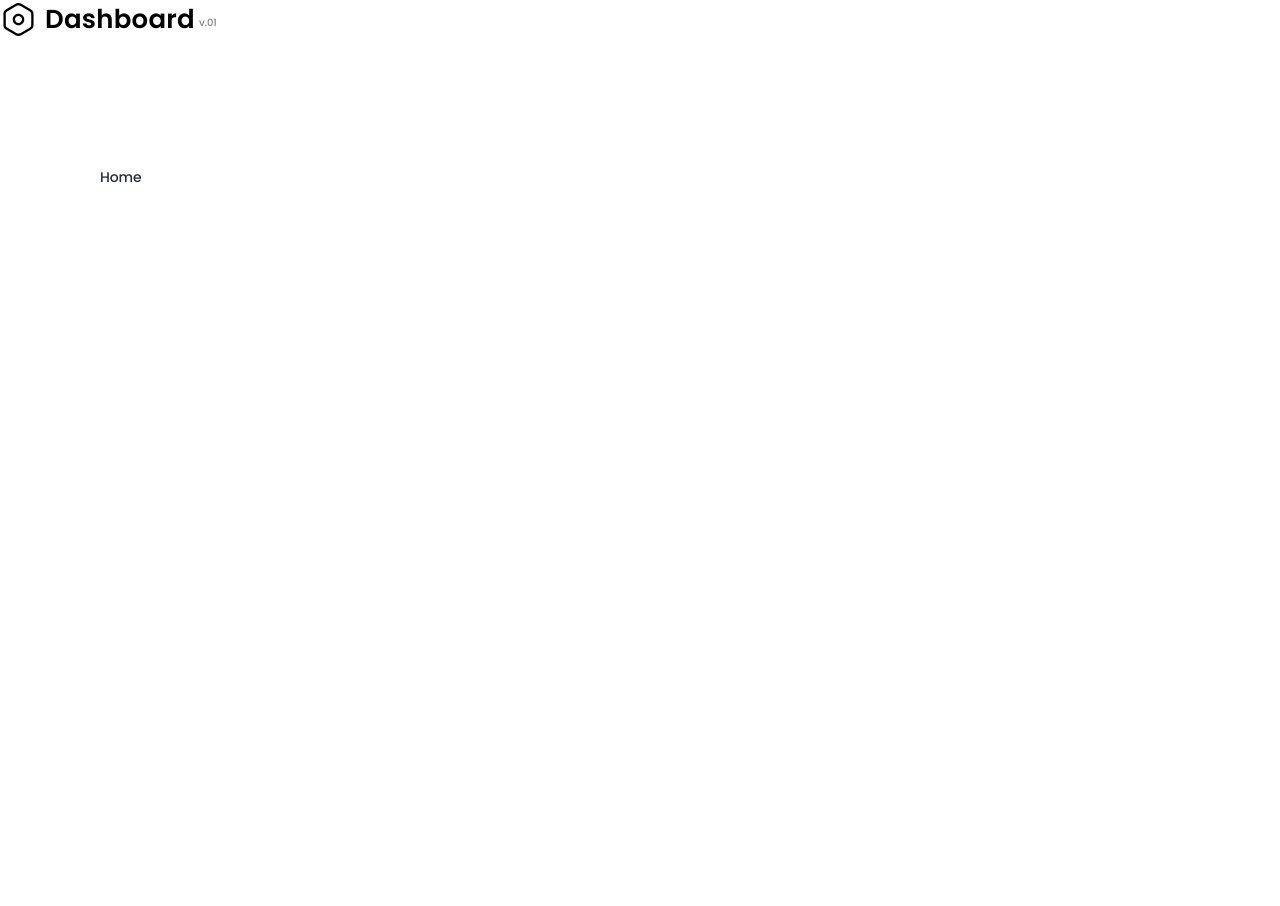
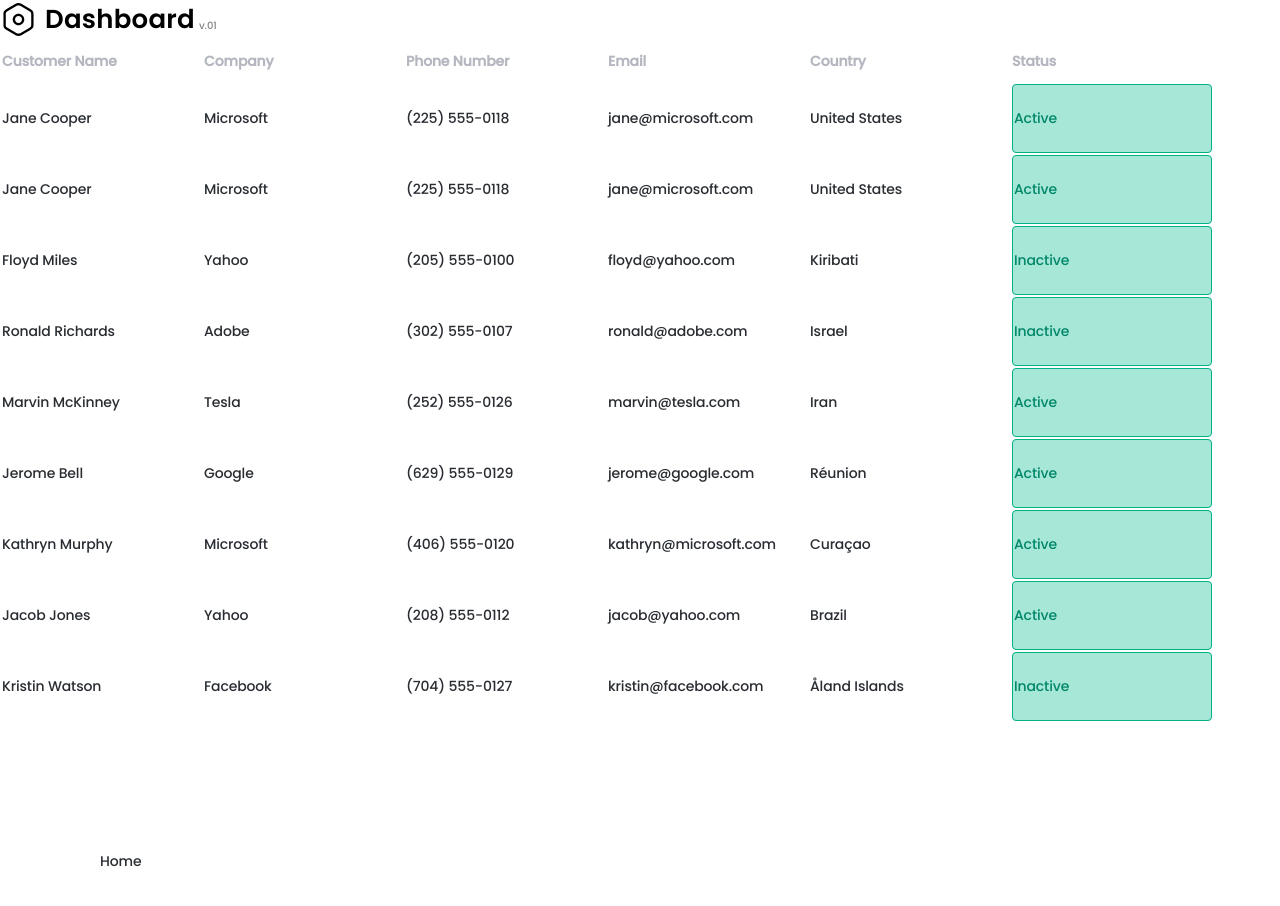
Before and after one commit to IrynaDidkivska/Dashboard, a React (Vite) app: page / in a window 1280 px wide. Shown: the top 906 px of the page. Before the commit the page ends 800 px from the top, so only its background shows below. Built offline with nearby package versions, Linux system fonts and the light colour scheme.

Commit message:
add table

```diff
--- a/package.json
+++ b/package.json
@@ -11,11 +11,13 @@
   },
   "dependencies": {
     "modern-normalize": "^2.0.0",
+    "nanoid": "^5.0.4",
     "react": "^18.2.0",
     "react-dom": "^18.2.0",
     "react-loader-spinner": "^5.5.0",
     "react-redux": "^9.0.2",
     "react-router-dom": "^6.20.1",
+    "react-toastify": "^9.1.3",
     "styled-components": "^6.1.1"
   },
   "devDependencies": {
--- a/src/App.jsx
+++ b/src/App.jsx
@@ -9,11 +9,13 @@
 import Income from './pages/Income/Income';
 import Promote from './pages/Promote/Promote';
 import Help from './pages/Help/Help';
+import CustomersList from './components/CustomersList/CustomersList';
 
 function App() {
   return (
     <>
       <Logo />
+      <CustomersList />
       <Routes>
         <Route path="/" element={<Layout />}>
           <Route index element={<Home />} />
--- /dev/null
+++ b/src/components/CustomersList/CustomersList.jsx
@@ -0,0 +1,41 @@
+import { useContext } from 'react';
+import {
+  ColumnName,
+  ColumnText,
+  Table,
+  TableCell,
+} from './CustomersList.styled';
+import { MyContext } from '@/context/MyContext';
+
+const CustomersList = () => {
+  const items = useContext(MyContext);
+  return (
+    <Table>
+      <thead>
+        <ColumnName>
+          <ColumnText>Customer Name</ColumnText>
+          <ColumnText>Company</ColumnText>
+          <ColumnText>Phone Number</ColumnText>
+          <ColumnText>Email</ColumnText>
+          <ColumnText>Country</ColumnText>
+          <ColumnText>Status</ColumnText>
+        </ColumnName>
+      </thead>
+
+      <tbody>
+        {items.map(item => (
+          <tr key={item.id}>
+            <TableCell>{item.customerName}</TableCell>
+            <TableCell>{item.company}</TableCell>
+            <TableCell>{item.phoneNumber}</TableCell>
+            <TableCell>{item.email}</TableCell>
+            <TableCell>{item.country}</TableCell>
+            <TableCell>{item.status}</TableCell>
+          </tr>
+        ))}
+      </tbody>
+    </Table>
+  );
+};
+
+export default CustomersList;
--- /dev/null
+++ b/src/components/CustomersList/CustomersList.styled.js
@@ -0,0 +1,31 @@
+import { styled } from 'styled-components';
+
+export const Table = styled.table`
+  font-size: 14px;
+  letter-spacing: -0.14px;
+  text-align: left;
+  color: var(--main-text);
+`;
+
+export const ColumnName = styled.tr`
+  border: 1px solid green;
+`;
+export const ColumnText = styled.th`
+  background-color: transparent;
+  color: #b5b7c0;
+  padding: 10px 0;
+  width: 200px;
+`;
+
+export const TableCell = styled.td`
+  &:not(:last-child) {
+    padding: 24px 0;
+  }
+
+  &:last-child {
+    border-radius: 4px;
+    border: 1px solid #00b087;
+    background: rgba(22, 192, 152, 0.38);
+    color: #008767;
+  }
+`;
--- a/src/components/Logo/Logo.styled.js
+++ b/src/components/Logo/Logo.styled.js
@@ -53,5 +53,8 @@
       width: 37px;
       height: 37px;
     }
+    span {
+      transform: translateY(6px);
+    }
   }
 `;
--- /dev/null
+++ b/src/context/MyContext.js
@@ -0,0 +1,87 @@
+import { createContext } from 'react';
+import { nanoid } from 'nanoid';
+
+export const MyContext = createContext();
+export const contexValue = [
+  {
+    id: nanoid(),
+    customerName: 'Jane Cooper',
+    company: 'Microsoft',
+    phoneNumber: '(225) 555-0118',
+    email: 'jane@microsoft.com',
+    country: 'United States',
+    status: 'Active',
+  },
+  {
+    id: nanoid(),
+    customerName: 'Jane Cooper',
+    company: 'Microsoft',
+    phoneNumber: '(225) 555-0118',
+    email: 'jane@microsoft.com',
+    country: 'United States',
+    status: 'Active',
+  },
+  {
+    id: nanoid(),
+    customerName: 'Floyd Miles',
+    company: 'Yahoo',
+    phoneNumber: '(205) 555-0100',
+    email: 'floyd@yahoo.com',
+    country: 'Kiribati',
+    status: 'Inactive',
+  },
+  {
+    id: nanoid(),
+    customerName: 'Ronald Richards',
+    company: 'Adobe',
+    phoneNumber: '(302) 555-0107',
+    email: 'ronald@adobe.com',
+    country: 'Israel',
+    status: 'Inactive',
+  },
+  {
+    id: nanoid(),
+    customerName: 'Marvin McKinney',
+    company: 'Tesla',
+    phoneNumber: '(252) 555-0126',
+    email: 'marvin@tesla.com',
+    country: 'Iran',
+    status: 'Active',
+  },
+  {
+    id: nanoid(),
+    customerName: 'Jerome Bell',
+    company: 'Google',
+    phoneNumber: '(629) 555-0129',
+    email: 'jerome@google.com',
+    country: 'Réunion',
+    status: 'Active',
+  },
+  {
+    id: nanoid(),
+    customerName: 'Kathryn Murphy',
+    company: 'Microsoft',
+    phoneNumber: '(406) 555-0120',
+    email: 'kathryn@microsoft.com',
+    country: 'Curaçao',
+    status: 'Active',
+  },
+  {
+    id: nanoid(),
+    customerName: 'Jacob Jones',
+    company: 'Yahoo',
+    phoneNumber: '(208) 555-0112',
+    email: 'jacob@yahoo.com',
+    country: 'Brazil',
+    status: 'Active',
+  },
+  {
+    id: nanoid(),
+    customerName: 'Kristin Watson',
+    company: 'Facebook',
+    phoneNumber: '(704) 555-0127',
+    email: 'kristin@facebook.com',
+    country: 'Åland Islands',
+    status: 'Inactive',
+  },
+];
--- a/src/main.jsx
+++ b/src/main.jsx
@@ -1,15 +1,21 @@
 import ReactDOM from 'react-dom/client';
 import { BrowserRouter } from 'react-router-dom';
+import { ToastContainer } from 'react-toastify';
 import App from './App';
 import './index.css';
 import 'modern-normalize/modern-normalize.css';
+import 'react-toastify/dist/ReactToastify.css';
 import { GlobalStyles } from './styles/GlobalStyle';
+import { MyContext, contexValue } from './context/MyContext';
 
 ReactDOM.createRoot(document.getElementById('root')).render(
   <>
     <BrowserRouter>
-      <App />
-      <GlobalStyles />
+      <MyContext.Provider value={contexValue}>
+        <App />
+        <GlobalStyles />
+        <ToastContainer autoClose={1800} />
+      </MyContext.Provider>
     </BrowserRouter>
   </>
 );
```
Also changed, not shown: src/components/SearchForm/SearchForm.jsx (added, +33 -0 lines), src/components/SearchForm/SearchForm.styled.js (added, +70 -0 lines), src/components/NavBar/NavBar.styled.js (added), 1 other file (tests, documents, lock files or other folders).
